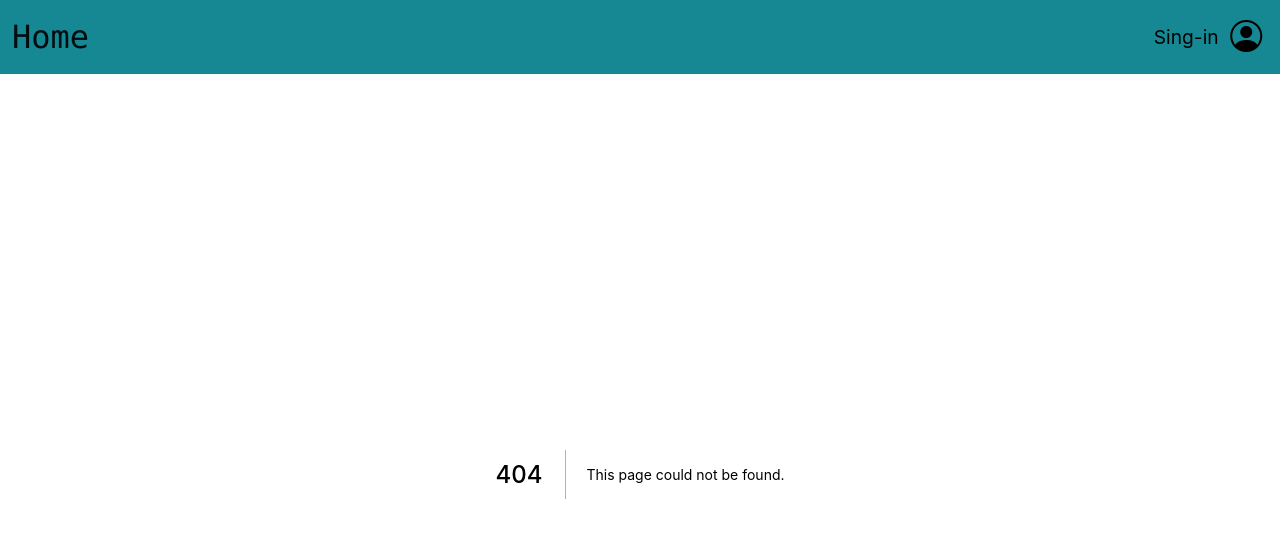
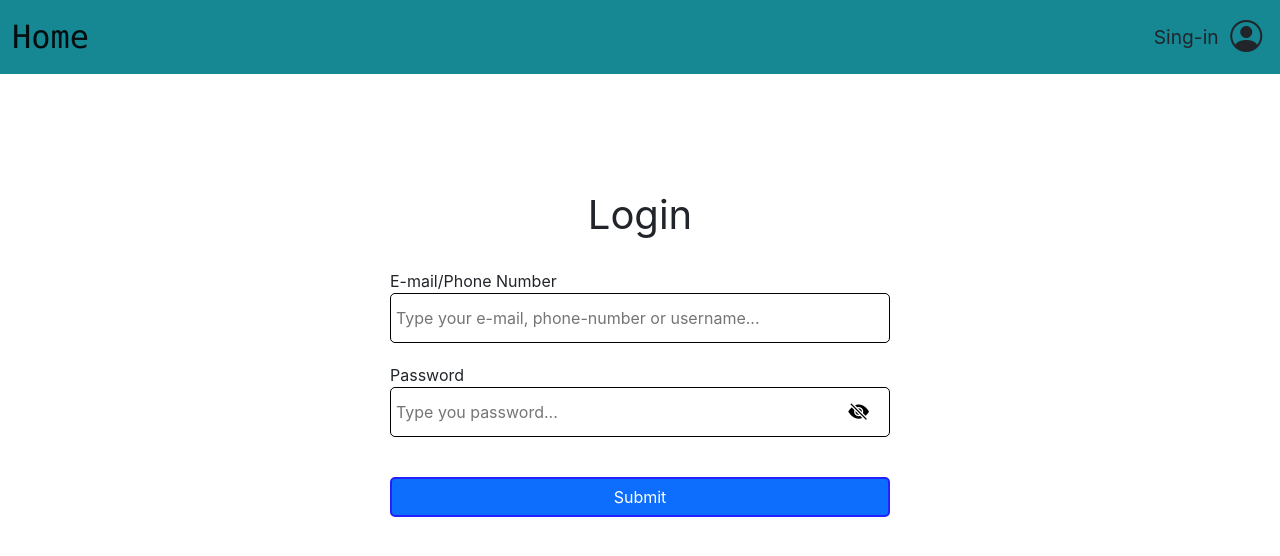
Before and after one commit to Pedro-Augusto-Barbosa-Aparecido/Challange-80-app-ideas, a Next.js app: page /login in a window 1280 px wide. Before the commit this address had no page. Shown: the top 556 px of the page. Built offline with nearby package versions, Linux system fonts and the light colour scheme.

Commit message:
Adding login page, and function toggle visibility password field

```diff
--- a/pages/api/cards-api.js
+++ b/pages/api/cards-api.js
@@ -1,5 +1,4 @@
 // Next.js API route support: https://nextjs.org/docs/api-routes/introduction
-
 export default function handler(req, res) {
   res.status(200).json({ data: [[
         {
--- /dev/null
+++ b/pages/api/login/index.js
@@ -0,0 +1,7 @@
+export default function handler (req, res) {
+    res.status(200).json({
+        result: true
+
+    });
+
+}
--- a/pages/components/Header/index.js
+++ b/pages/components/Header/index.js
@@ -26,16 +26,16 @@ export default function Header () {
                         <p className={"click"}>Sing-in</p>
                         <i className={"bi bi-person-circle click"} />
                         <div className={`${styles.menuLogin}`} id={"menuLogin"} style={{ display }}>
-                            <Link href={"/profile/1"}>
+                            <Link href={"/profile/"}>
                                 <a>
                                     <i className={"bi bi-person-workspace"} />
                                     <p>My profile</p>
                                 </a>
                             </Link>
-                            <Link href={"/logout"}>
+                            <Link href={"/login"}>
                                 <a>
                                     <i className={"bi bi-box-arrow-right"} />
-                                    <p>Logout</p>
+                                    <p>Login</p>
                                 </a>
                             </Link>
                         </div>
--- /dev/null
+++ b/pages/login/index.js
@@ -0,0 +1,64 @@
+import React, {useState} from "react";
+
+import $ from "jquery";
+
+import styles from "./styles.module.css";
+
+export default function Login() {
+    const [password, setPassword] = useState("password");
+
+    function changeTypePassword (ev) {
+        const icon = $(ev.target);
+
+        if ($(ev.target).hasClass("bi-eye-fill")) {
+            icon.removeClass("bi-eye-fill");
+            icon.addClass("bi-eye-slash-fill");
+
+            setPassword("password");
+
+        } else {
+            icon.removeClass("bi-eye-slash-fill");
+            icon.addClass("bi-eye-fill");
+
+            setPassword("text");
+
+        }
+
+    }
+
+    return (
+        <main className={styles.container}>
+            <h1 className={styles.title}>Login</h1>
+            <div className={styles.containerForm}>
+                <form id={"login-form"}>
+                    <div className={styles.containerInput}>
+                        <label htmlFor={"email"}>E-mail/Phone Number</label>
+                        <input
+                            className={styles.input}
+                            id={"email"}
+                            name={"email"}
+                            type={"text"}
+                            placeholder={"Type your e-mail, phone-number or username..."}
+                        />
+                    </div>
+                    <div className={styles.containerInput}>
+                        <label htmlFor={"password"}>Password</label>
+                        <div className={styles.password}>
+                            <input
+                                className={styles.input}
+                                id={"password"}
+                                name={"password"}
+                                type={password}
+                                placeholder={"Type you password..."}
+                            />
+                            <i onClick={changeTypePassword} className={"bi bi-eye-slash-fill"} />
+                        </div>
+                    </div>
+                    <input className={`${styles.button} bg-primary`} type={"submit"} value={"Submit"} />
+                </form>
+            </div>
+        </main>
+
+    );
+
+}
--- /dev/null
+++ b/pages/login/styles.module.css
@@ -0,0 +1,107 @@
+.container {
+    display: flex;
+
+    justify-content: center;
+    align-items: center;
+
+    height: 70vh;
+
+    flex-direction: column;
+
+}
+
+.containerForm {
+    display: flex;
+
+    align-items: center;
+
+}
+
+.containerInput {
+    display: flex;
+
+    justify-content: center;
+
+    flex-direction: column;
+
+    width: 500px;
+
+    margin-bottom: 20px;
+
+}
+
+.password {
+    border: 1px solid #000;
+    border-radius: 5px;
+
+    width: 500px;
+    height: 50px;
+
+    display: flex;
+
+    justify-content: space-evenly;
+    align-items: center;
+
+    margin-bottom: 20px;
+
+}
+
+.containerInput>input[name=email] {
+    height: 50px;
+    border-radius: 5px;
+    border: 1px solid #000;
+
+}
+
+.password>input {
+    border: 0;
+
+}
+
+.password>i {
+    font-size: 1.3rem;
+
+    margin-right: 20px;
+
+    color: #000 !important;
+
+}
+
+.input {
+    outline: none;
+
+    width: 100%;
+
+    padding: 5px;
+
+}
+
+.title {
+    margin-bottom: 30px;
+
+    font-weight: 400;
+
+    text-align: center;
+
+
+}
+
+.button {
+    width: 100%;
+    height: 40px;
+
+    color: #FFF;
+
+    padding: 5px;
+
+    text-decoration: none;
+
+    border: 2px double #22F;
+    border-radius: 5px;
+
+}
+
+.button:active {
+    transform: scale(.9);
+
+}
```
Also changed, not shown: public/assets/login/profile-image/profile.jfif (added).
